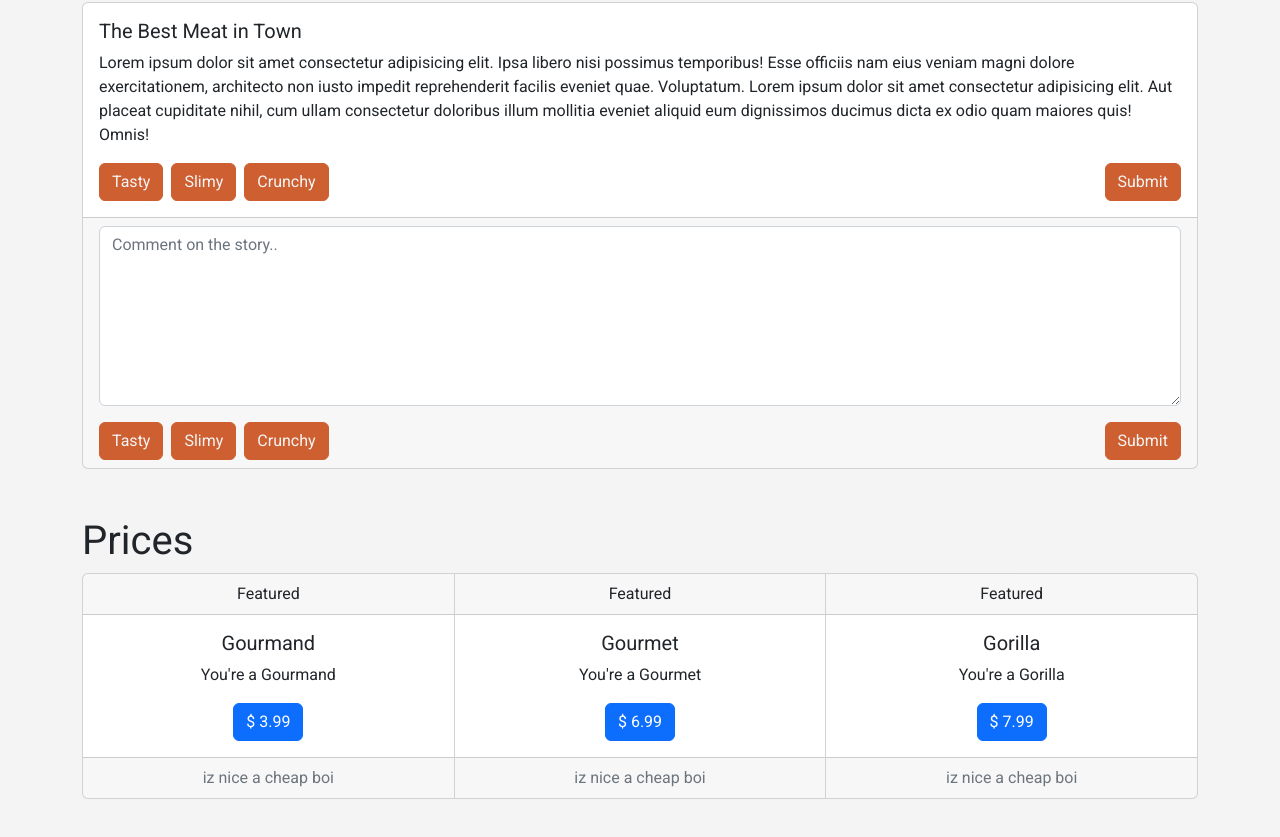
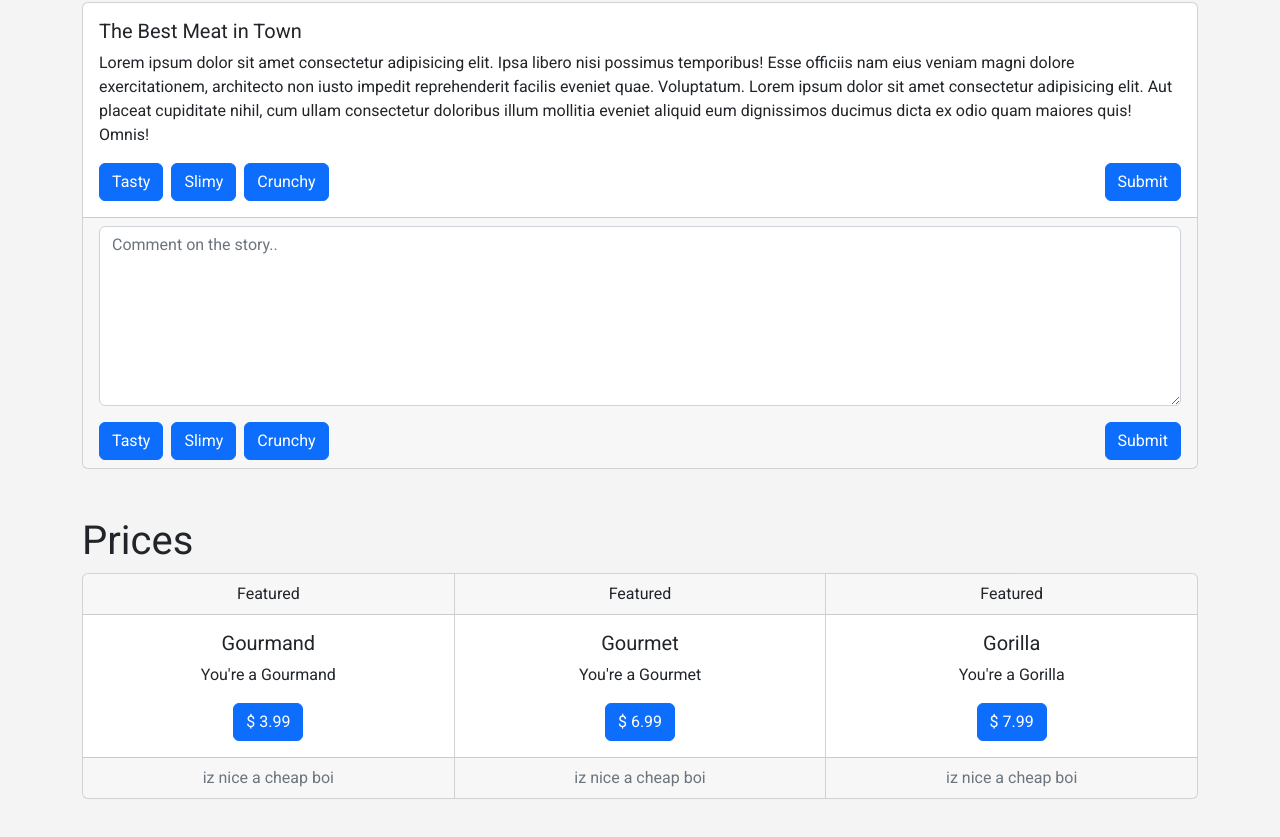
Before and after one commit to fabiojonathanarifin/gourmand-hall, a React (Create React App) app in the folder client/: page / in a window 1280 px wide. Shown: the part 2764-3601 px from the top of the page. Built offline with nearby package versions, Linux system fonts and the light colour scheme.

Commit message:
fixed buttons

```diff
--- a/client/src/components/Buttons/Buttons.css
+++ b/client/src/components/Buttons/Buttons.css
@@ -1,5 +1,18 @@
-.likebuttons {
-    color: whitesmoke !important;
+.generalbtn {
+    color: #f5f5f5 !important;
     background-color: #CE5F31 !important;
     border: 1px solid #CE5F31 !important;
 }
+
+.navbtn {
+    border: 1px solid rgb(173, 171, 171) !important;
+    color: rgb(173, 171, 171) !important;
+    background-color: #ce5f31 !important;
+    transition: 0.6s !important;
+}
+
+.navbtn:hover {
+    border: 1px solid whitesmoke !important;
+    color: whitesmoke !important;
+    background-color: #ce5f31 !important;
+}
```
